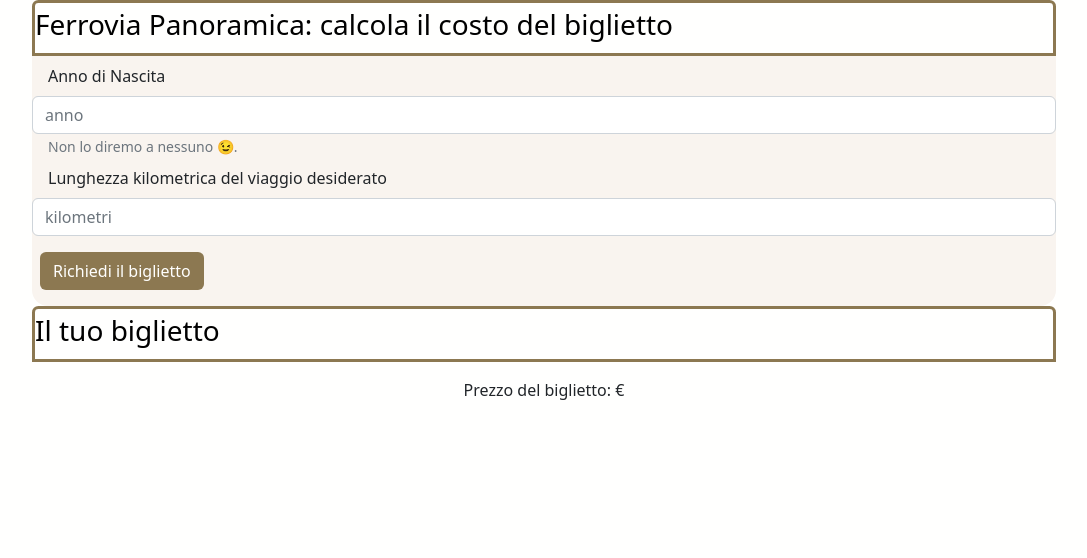
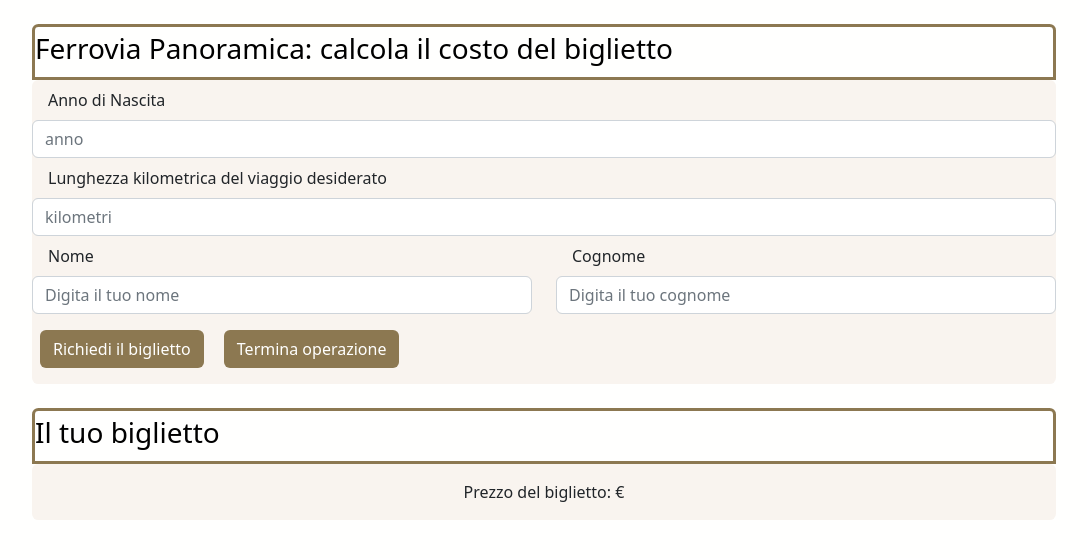
Before and after one commit to giovannilampis/js-biglietto-treno-form, a plain HTML site: page index.html in a window 1280 px wide. Shown: the whole page, without its empty margins (96-1183 px from the left). Drawn offline with nearby package versions, Linux system fonts and the light colour scheme.

Commit message:
add functionality to the button #operation-end

```diff
--- a/css/style.css
+++ b/css/style.css
@@ -45,8 +45,7 @@ body {
 }
 
 .todo-bottom-container {
-    background-color: var(--white);
-    border: 1px solid var(--light-grey);
+    background-color: var(--form-bg);
     border-radius: 0.4rem;
 }
 
@@ -54,7 +53,6 @@ body {
 form {
     width: 100%;
     margin: 0 auto;
-    background-color: var(--form-bg);
     border-radius: 0 0 1rem 1rem;
 }
 
--- a/index.html
+++ b/index.html
@@ -15,6 +15,8 @@
 
   <div class="wrapper">
 
+      <div id="generate" class="py-4">
+
         <div class="debug top-section-container text-black fs-3">
           Ferrovia Panoramica: calcola il costo del biglietto
         </div>
@@ -22,22 +24,44 @@
         <div class="inner-border-bottom-radius">
             <div class="todo-bottom-container">
 
-          <form>
+              <form id="my-form">
+
                 <div class="form-group">
                   <label for="birth-year" class="px-3 py-2">Anno di Nascita</label>
-              <input type="text" class="form-control" id="birth-year" aria-describedby="emailHelp" placeholder="anno">
-              <small id="emailHelp" class="form-text text-muted px-3">Non lo diremo a nessuno 😉.</small>
+                  <input type="text" class="form-control" id="birth-year" required aria-describedby="emailHelp" placeholder="anno">
                 </div>
+
                 <div class="form-group">
                   <label for="kilometres" class="px-3 py-2">Lunghezza kilometrica del viaggio desiderato</label>
                   <input type="text" class="form-control" id="kilometres" placeholder="kilometri">
                 </div>
+
+                <div class="row">
+
+                  <div class="col-6">
+                    <label for="first-name" class="px-3 py-2">Nome</label>
+                    <input id="first-name" type="text" class="form-control" placeholder="Digita il tuo nome">
+                  </div>
+
+                  <div class="col-6">
+                    <label for="last-name" class="px-3 py-2">Cognome</label>
+                    <input id="last-name" type="text" class="form-control" placeholder="Digita il tuo cognome">
+                  </div>
+
+                </div>
+
                 <button id="button-ticket" type="submit" class="btn button-ticket my-3 mx-2">Richiedi il biglietto</button>
+                <button id="operation-end" type="submit" class="btn button-ticket my-3 mx-2">Termina operazione</button>
+
 
               </form>
 
             </div>
         </div>
+
+      </div>
+
+      <div id="ticket">
 
         <div class="debug top-section-container text-black fs-3">
           Il tuo biglietto
@@ -54,6 +78,8 @@
 
       </div>
 
+  </div>
+
     <!-- script javascript file link -->
     <script src="./javascript/script.js"></script>
 </body>
--- a/javascript/script.js
+++ b/javascript/script.js
@@ -11,6 +11,11 @@ const kiloM = document.getElementById("kilometres");
 // variable linked to the "Request ticket" button
 
 const buttonTicket = document.getElementById("button-ticket");
+
+// variable linked to the "End operation" button
+
+const endOperation = document.getElementById("operation-end");
+
 
 
 // ADD EVENT LISTENER
@@ -89,3 +94,17 @@ buttonTicket.addEventListener("click", function() {
     event.preventDefault();
 
 })
+
+// ADD EVENT AudioListener, aimed at concluding the transaction
+
+endOperation.addEventListener("click", function() {
+
+    // get the form element
+
+    let myForm = document.getElementById("my-form");
+
+    // reset the form
+
+    myForm.reset();
+
+})
```
Lines whose indentation alone changed are shown as unchanged.
